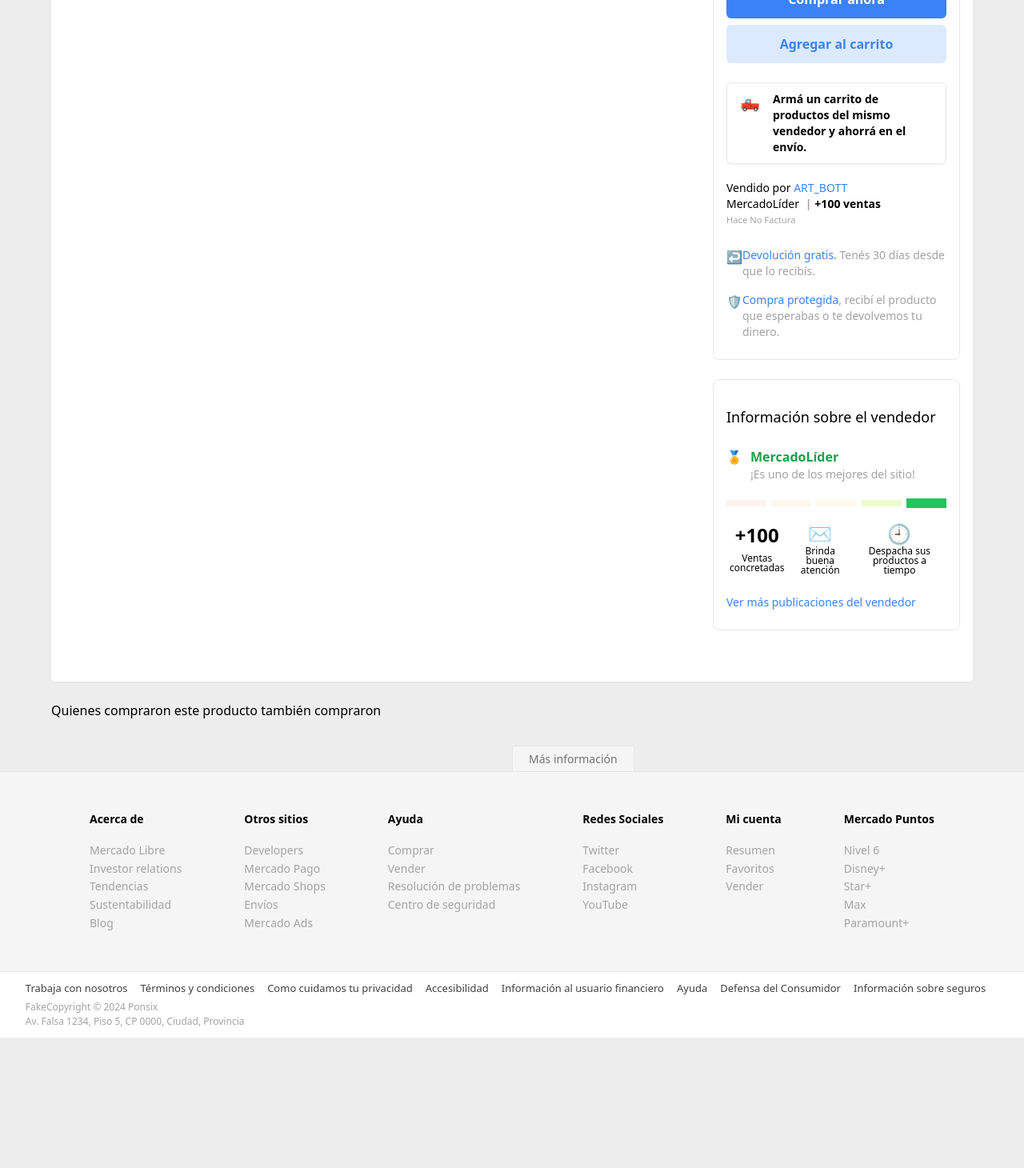
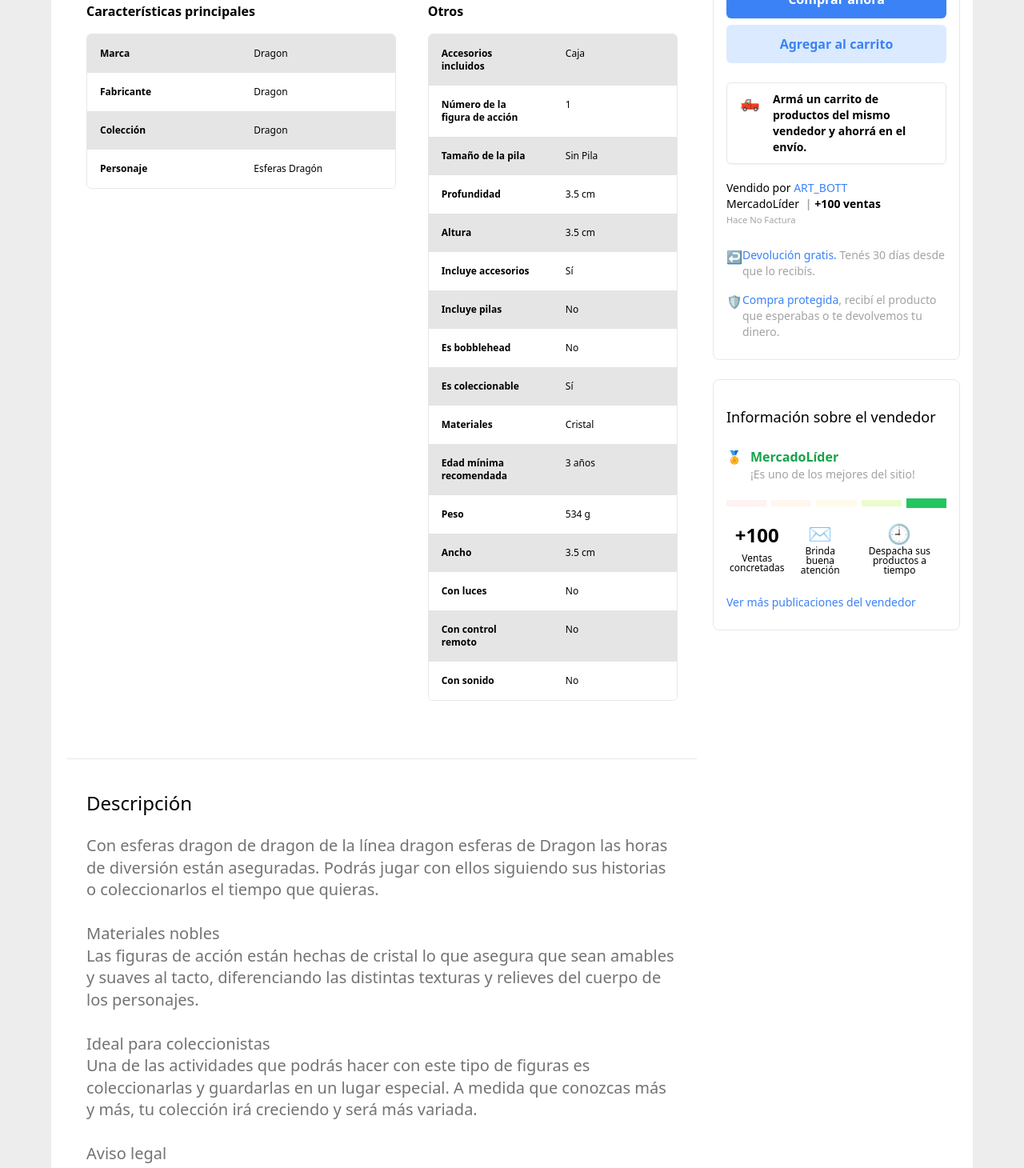
Before and after one commit to aponzano/meli-details-clone, a React (Vite) app: page /1 in a window 1280 px wide. Shown: the part 460-1920 px from the top of the page at 80% size. Before the commit the page ends 1757 px from the top, so only its background shows below. Built offline with nearby package versions, Linux system fonts and the light colour scheme.

Commit message:
add product specs

```diff
--- a/package.json
+++ b/package.json
@@ -12,7 +12,8 @@
   "dependencies": {
     "react": "^18.2.0",
     "react-dom": "^18.2.0",
-    "react-router-dom": "^6.22.1"
+    "react-router-dom": "^6.22.1",
+    "swiper": "^11.0.7"
   },
   "devDependencies": {
     "@types/react": "^18.2.56",
--- a/src/components/Header.jsx
+++ b/src/components/Header.jsx
@@ -22,8 +22,6 @@ export const Header = () => {
           </label>
           <input
             className="block w-full rounded-sm py-2 pl-3 text-gray-900 placeholder:text-gray-400 focus:outline-none sm:text-sm sm:leading-6 shadow-sm"
-            id="searchBar"
-            name="searchBar"
             placeholder="Buscar productos, marcas y más..."
             type="text"
           />
--- a/src/index.css
+++ b/src/index.css
@@ -4,7 +4,7 @@
 
 
 body {
-    min-width: 920px;
+    min-width: 1160px;
     background-color: #ededed;
 }
 
--- a/src/pages/product/Product.jsx
+++ b/src/pages/product/Product.jsx
@@ -5,9 +5,11 @@ export const Product = () => {
   return (
     <div className="mx-auto max-w-6xl">
       <Breadcrumbs />
-
-      <Details />
-
+      <div className="card min-w-[800px] mb-6">
+        <Details />
+        <div className="" id="similar-products" />
+        <div className="" id="QnA" />
+      </div>
       <Recommendations />
     </div>
   );
--- a/src/pages/product/components/Actions.jsx
+++ b/src/pages/product/components/Actions.jsx
@@ -1,13 +1,13 @@
 export const Actions = () => {
   return (
-    <div className="font-semibold" id="actions">
+    <div className="font-semibold">
       <button className="bg-blue-500 text-white rounded-md w-full h-12 hover:bg-blue-600">
         Comprar ahora
       </button>
       <button className="bg-blue-100 text-blue-500 rounded-md w-full h-12 mt-2 hover:bg-blue-200">
         Agregar al carrito
       </button>
-      <div className="border rounded-md py-2.5 px-4 shadow-sm flex flex-row mt-6" id="tooltip">
+      <div className="border rounded-md py-2.5 px-4 shadow-sm flex flex-row mt-6">
         <div className="mr-4 text-xl">🛻</div>
         <div className="text-sm">
           Armá un carrito de productos del mismo vendedor y ahorrá en el envío.
--- a/src/pages/product/components/Breadcrumbs.jsx
+++ b/src/pages/product/components/Breadcrumbs.jsx
@@ -2,7 +2,7 @@ export const Breadcrumbs = () => {
   return (
     <div className="mb-3">
       <div className="flex flex-row">
-        <div className="h-5 mb-3 mt-4 overflow-hidden w-[900px] breadcrumb">
+        <div className="h-5 mb-3 mt-4 w-[900px] breadcrumb">
           <ul className="text-sm">
             <li className="inline font-semibold">También puede interesarte: </li>
             <li className="inline">interés 1</li>
--- a/src/pages/product/components/Details.jsx
+++ b/src/pages/product/components/Details.jsx
@@ -1,15 +1,56 @@
+import {productData} from "../mock";
+
 import {Sidebar} from "./Sidebar";
+import {Specifications} from "./Specifications";
 
 export const Details = () => {
   return (
-    <div className="card min-w-[800px] mb-6">
-      <div className="flex flex-row pb-10" id="producto">
-        <div className="flex-grow-[3] pb-10" id="izquierda" />
+    <>
+      <div className="flex flex-row pb-10">
+        <div className="flex-grow-[3] pb-10">
+          <div className="" id="carousel">
+            <h3>Carousel</h3>
+          </div>
+          <hr className="my-10 mx-5" />
+
+          <div className="" id="recommendations">
+            <h3>Productos del vendedor</h3>
+          </div>
+          <hr className="my-10 mx-5" />
+
+          <Specifications attributes={productData.attributes} />
+          <hr className="my-10 mx-5" />
+
+          <div className="px-11">
+            <h2 className="text-2xl pb-6 leading-tight">Descripción</h2>
+            <p className="text-xl break-words text-neutral-500 leading-snug">
+              Con esferas dragon de dragon de la línea dragon esferas de Dragon las horas de
+              diversión están aseguradas. Podrás jugar con ellos siguiendo sus historias o
+              coleccionarlos el tiempo que quieras.
+              <br />
+              <br />
+              Materiales nobles
+              <br />
+              Las figuras de acción están hechas de cristal lo que asegura que sean amables y suaves
+              al tacto, diferenciando las distintas texturas y relieves del cuerpo de los
+              personajes.
+              <br />
+              <br />
+              Ideal para coleccionistas
+              <br />
+              Una de las actividades que podrás hacer con este tipo de figuras es coleccionarlas y
+              guardarlas en un lugar especial. A medida que conozcas más y más, tu colección irá
+              creciendo y será más variada.
+              <br />
+              <br />
+              Aviso legal
+              <br />• La edad mínima recomendada para utilizarla es 3 años.
+            </p>
+          </div>
+        </div>
 
         <Sidebar />
       </div>
-      <div className="" id="similar-products" />
-      <div className="" id="QnA" />
-    </div>
+    </>
   );
 };
--- a/src/pages/product/components/SellerInfo.jsx
+++ b/src/pages/product/components/SellerInfo.jsx
@@ -1,6 +1,6 @@
 export const SellerInfo = () => {
   return (
-    <div className="border w-full rounded-lg pt-8 pb-6 px-4 space-y-6" id="vendedor">
+    <div className="border w-full rounded-lg pt-8 pb-6 px-4 space-y-6">
       <h2 className="text-lg">Información sobre el vendedor</h2>
       <div>
         <div className="flex mb-5">
--- a/src/pages/product/components/Shipping.jsx
+++ b/src/pages/product/components/Shipping.jsx
@@ -1,6 +1,6 @@
 export const Shipping = () => {
   return (
-    <div className="flex flex-col items-start mb-3" id="shipping">
+    <div className="flex flex-col items-start mb-3">
       <p className="pb-0.5">
         Llega el martes por{" "}
         <span className="inline-flex">
--- /dev/null
+++ b/src/pages/product/components/Specifications.jsx
@@ -0,0 +1,49 @@
+const ItemTabla = ({name, value}) => {
+  return (
+    <tr className="flex w-full bg-white odd:bg-neutral-200">
+      <th className="py-4 pr-6 pl-4 text-left break-words w-1/2 font-semibold">{name}</th>
+      <td className="py-4 pr-6 pl-4 text-left break-words w-1/2 whitespace-break-spaces">
+        {value}
+      </td>
+    </tr>
+  );
+};
+
+export const Specifications = ({attributes}) => {
+  return (
+    <div className="px-11">
+      <h2 className="text-2xl leading-tight">Características del producto</h2>
+      <div className="mt-4">
+        <div className="grid grid-flow-col auto-cols-auto gap-10 pt-5">
+          <div className="">
+            <div className="w-full mb-8 inline-block">
+              <h3 className="pb-4 font-semibold">Características principales</h3>
+              <table className="rounded-md table-fixed overflow-hidden border-separate border w-full border-spacing-0">
+                <tbody className="text-xs">
+                  <ItemTabla name={"Marca"} value={"Dragon"} />
+                  <ItemTabla name={"Fabricante"} value={"Dragon"} />
+                  <ItemTabla name={"Colección"} value={"Dragon"} />
+                  <ItemTabla name={"Personaje"} value={"Esferas Dragón"} />
+                </tbody>
+              </table>
+            </div>
+          </div>
+          <div className="">
+            <div className="w-full mb-8 inline-block">
+              <h3 className="pb-4 font-semibold">Otros</h3>
+              <table className="rounded-md table-fixed overflow-hidden border-separate border w-full border-spacing-0">
+                <tbody className="text-xs">
+                  {attributes
+                    .filter((x) => x.attribute_group_name === "Otros")
+                    .map((att) => (
+                      <ItemTabla key={att.id} name={att.name} value={att.value_name} />
+                    ))}
+                </tbody>
+              </table>
+            </div>
+          </div>
+        </div>
+      </div>
+    </div>
+  );
+};
--- a/src/pages/product/mock.js
+++ b/src/pages/product/mock.js
@@ -1,4 +1,4 @@
-export const product = {
+export const productData = {
   id: "MLA1641121748",
   site_id: "MLA",
   title: "Esferas Del Dragón Caja De 7 Esferas De Dragon Ball Z ",
@@ -161,6 +161,8 @@ export const product = {
         },
       ],
       value_type: "string",
+
+      attribute_group_name: "Otros",
     },
     {
       id: "ACTION_FIGURE_NUMBER",
@@ -175,6 +177,8 @@ export const product = {
         },
       ],
       value_type: "number",
+
+      attribute_group_name: "Otros",
     },
     {
       id: "BRAND",
@@ -189,6 +193,7 @@ export const product = {
         },
       ],
       value_type: "string",
+      attribute_group_name: "Características principales",
     },
     {
       id: "CELL_BATTERY_SIZE",
@@ -203,6 +208,7 @@ export const product = {
         },
       ],
       value_type: "string",
+      attribute_group_name: "Otros",
     },
     {
       id: "CHARACTER",
@@ -217,6 +223,7 @@ export const product = {
         },
       ],
       value_type: "string",
+      attribute_group_name: "Características principales",
     },
     {
       id: "COLLECTION",
@@ -231,6 +238,7 @@ export const product = {
         },
       ],
       value_type: "string",
+      attribute_group_name: "Características principales",
     },
     {
       id: "DEPTH",
@@ -248,6 +256,7 @@ export const product = {
         },
       ],
       value_type: "number_unit",
+      attribute_group_name: "Otros",
     },
     {
       id: "GTIN",
@@ -279,6 +288,8 @@ export const product = {
         },
       ],
       value_type: "number_unit",
+
+      attribute_group_name: "Otros",
     },
     {
       id: "INCLUDES_ACCESSORIES",
@@ -293,6 +304,8 @@ export const product = {
         },
       ],
       value_type: "boolean",
+
+      attribute_group_name: "Otros",
     },
     {
       id: "INCLUDES_CELL_BATTERIES",
@@ -307,6 +320,8 @@ export const product = {
         },
       ],
       value_type: "boolean",
+
+      attribute_group_name: "Otros",
     },
     {
       id: "IS_BOBBLEHEAD",
@@ -321,6 +336,8 @@ export const product = {
         },
       ],
       value_type: "boolean",
+
+      attribute_group_name: "Otros",
     },
     {
       id: "IS_COLLECTIBLE",
@@ -335,6 +352,8 @@ export const product = {
         },
       ],
       value_type: "boolean",
+
+      attribute_group_name: "Otros",
     },
     {
       id: "ITEM_CONDITION",
@@ -363,6 +382,7 @@ export const product = {
         },
       ],
       value_type: "string",
+      attribute_group_name: "Características principales",
     },
     {
       id: "MATERIALS",
@@ -377,6 +397,8 @@ export const product = {
         },
       ],
       value_type: "string",
+
+      attribute_group_name: "Otros",
     },
     {
       id: "MIN_RECOMMENDED_AGE",
@@ -394,6 +416,8 @@ export const product = {
         },
       ],
       value_type: "number_unit",
+
+      attribute_group_name: "Otros",
     },
     {
       id: "SELLER_SKU",
@@ -404,20 +428,6 @@ export const product = {
         {
           id: null,
           name: "chica3,5",
-          struct: null,
-        },
-      ],
-      value_type: "string",
-    },
-    {
-      id: "TOY_SAFETY_CERTIFICATE_NUMBER",
-      name: "Número de certificado de seguridad del juguete",
-      value_id: "20080800",
-      value_name: "1",
-      values: [
-        {
-          id: "20080800",
-          name: "1",
           struct: null,
         },
       ],
@@ -439,6 +449,8 @@ export const product = {
         },
       ],
       value_type: "number_unit",
+
+      attribute_group_name: "Otros",
     },
     {
       id: "WIDTH",
@@ -456,6 +468,8 @@ export const product = {
         },
       ],
       value_type: "number_unit",
+
+      attribute_group_name: "Otros",
     },
     {
       id: "WITH_LIGHTS",
@@ -470,6 +484,8 @@ export const product = {
         },
       ],
       value_type: "boolean",
+
+      attribute_group_name: "Otros",
     },
     {
       id: "WITH_REMOTE_CONTROL",
@@ -484,6 +500,8 @@ export const product = {
         },
       ],
       value_type: "boolean",
+
+      attribute_group_name: "Otros",
     },
     {
       id: "WITH_SOUND",
@@ -498,6 +516,8 @@ export const product = {
         },
       ],
       value_type: "boolean",
+
+      attribute_group_name: "Otros",
     },
   ],
   listing_source: "",
```
Also changed, not shown: src/pages/product/components/Sidebar.jsx (+9 -9 lines), 1 other file (tests, documents, lock files or other folders).
